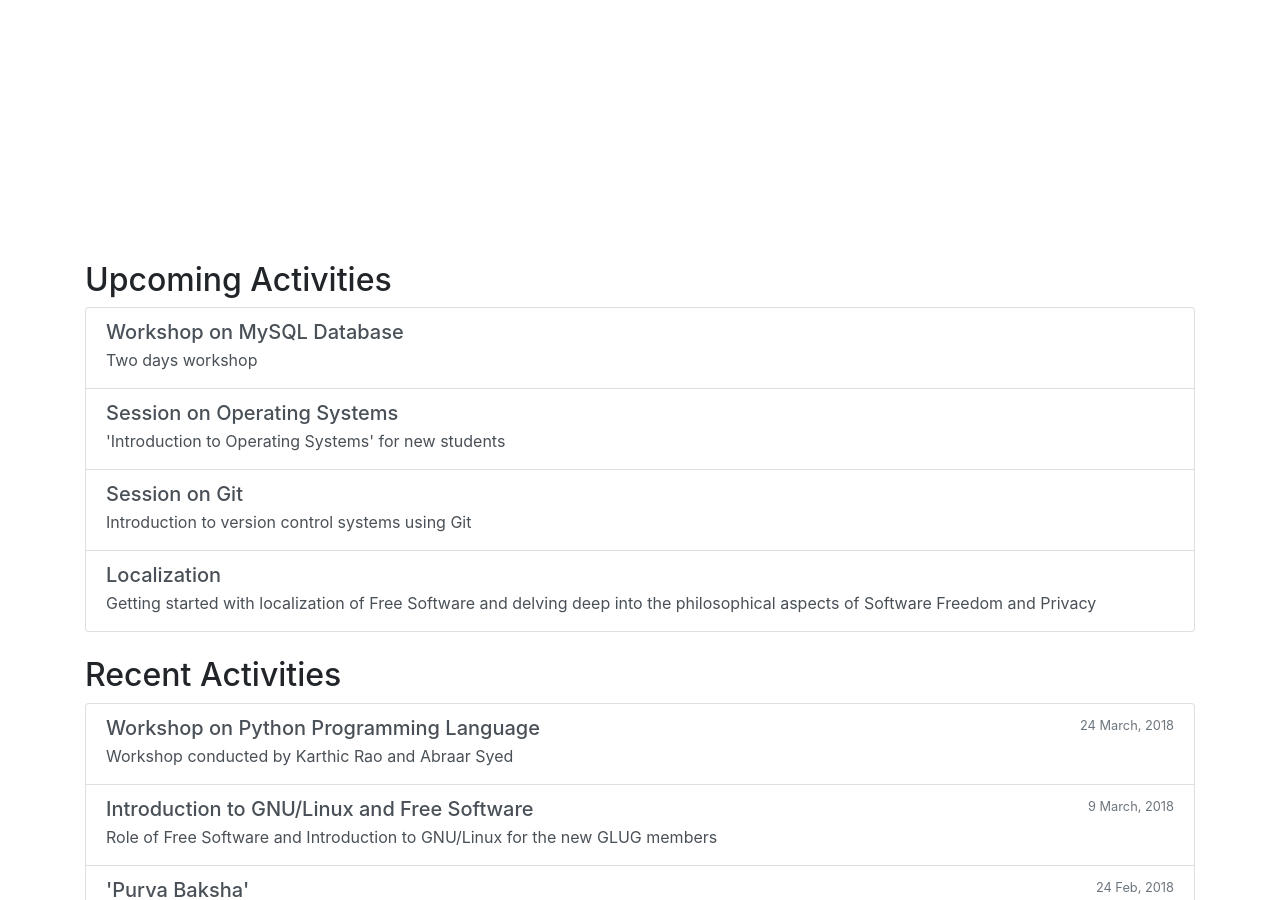
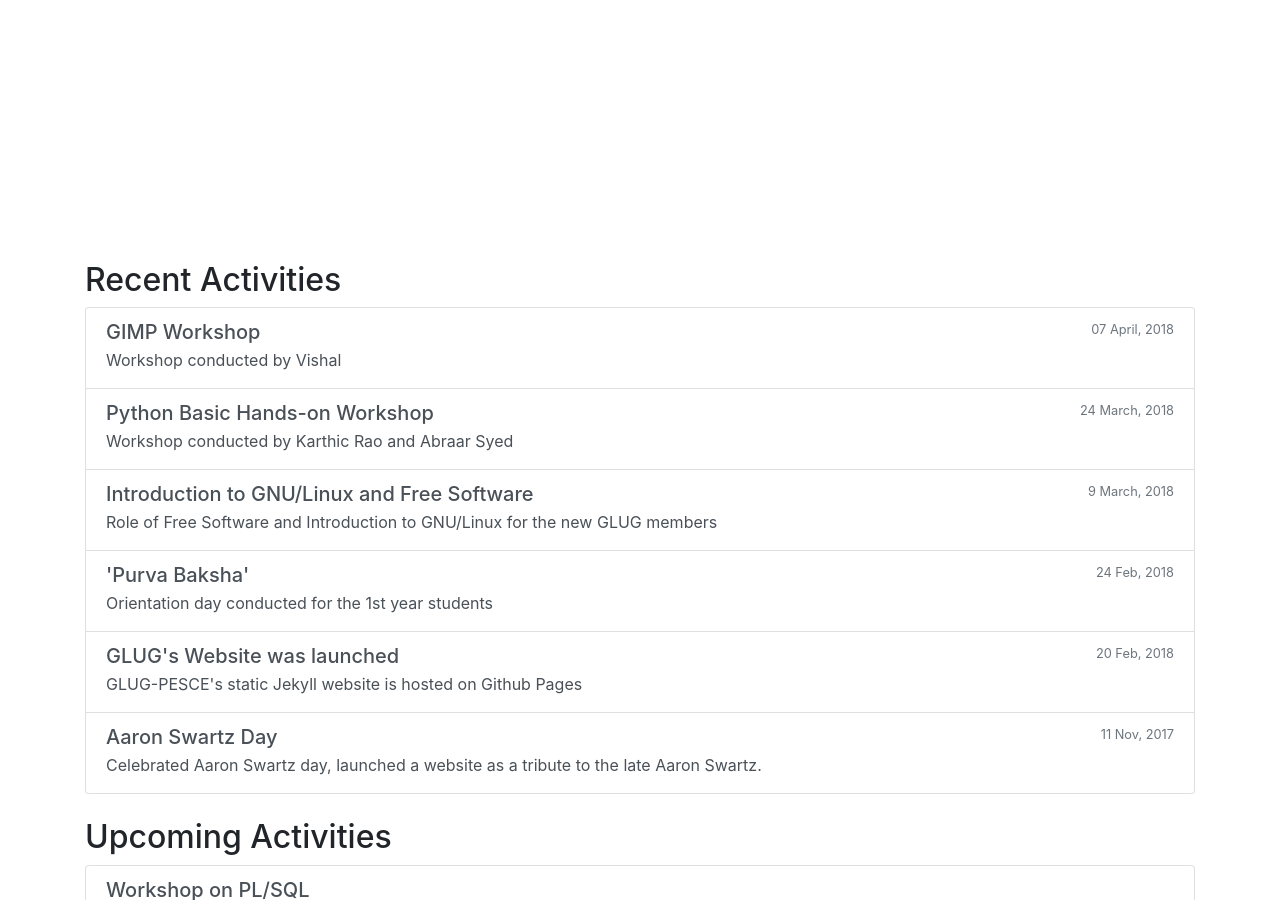
Before and after one commit to GLUG-PESCE/glug-pesce, a Jekyll site: the page built from index.html, in a window 1280 px wide and 900 px high, scrolled down 605 px. Built offline with Jekyll 4.4.1, drawn with Linux system fonts in a browser that asks for light colours; nearby versions of some CDN libraries; some of the changed text lies outside the part shown.

Commit message:
'Gimp workshop' blog upload

```diff
--- a/_includes/recent.html
+++ b/_includes/recent.html
@@ -1,7 +1,16 @@
 <div class="list-group mb-4">
+  <a href="/event/gimp-workshop/" class="list-group-item list-group-item-action flex-column align-items-start">
+    <div class="d-flex w-100 justify-content-between">
+      <h5 class="mb-1">GIMP Workshop</h5>
+      <small class="text-muted">07 April, 2018</small>
+    </div>
+    <p class="mb-1">Workshop conducted by Vishal</p>
+    <small class="text-muted"></small>
+  </a>
+
   <a href="/event/python-basic-hands-on-workshop/" class="list-group-item list-group-item-action flex-column align-items-start">
     <div class="d-flex w-100 justify-content-between">
-      <h5 class="mb-1">Workshop on Python Programming Language</h5>
+      <h5 class="mb-1">Python Basic Hands-on Workshop</h5>
       <small class="text-muted">24 March, 2018</small>
     </div>
     <p class="mb-1">Workshop conducted by Karthic Rao and Abraar Syed</p>
--- a/_includes/upcoming.html
+++ b/_includes/upcoming.html
@@ -1,7 +1,7 @@
 <div class="list-group mb-4">
   <span class="list-group-item list-group-item-action flex-column align-items-start">
     <div class="d-flex w-100 justify-content-between">
-      <h5 class="mb-1">Workshop on MySQL Database</h5>
+      <h5 class="mb-1">Workshop on PL/SQL</h5>
       <small class="text-muted"></small>
     </div>
     <p class="mb-1">Two days workshop</p>
--- /dev/null
+++ b/_posts/2018-04-09-gimp-workshop.md
@@ -0,0 +1,17 @@
+---
+layout: post
+title: GIMP Workshop
+categories: event
+date: 2018-04-09
+---
+![img1](/assets/img/blog/2018-04-09-gimp-workshop-01.jpeg)
+
+On 7th April, 2018 i.e on this Saturday Glug conducted a free workshop on GIMP, an alternative free software on Photoshop. The session was guided by Mr.Vishal as the resource person. The session 2pm and went on upto 5pm.
+
+It was a fun workshop where each individual got personal attention taking it as a plus point of not so crowded workshop having a strength of 20 Students. They were introduced to the different tools in GIMP and were let to present their own creativity. The session ended with each student doing their own GIF and taking with them other tools knowledge of GIMP.
+
+Thus Glug this Saturday introduced students with a free Photoshop software and filling students mind with a lot more creative knowledge technically.
+
+![img2](/assets/img/blog/2018-04-09-gimp-workshop-02.jpeg)
+
+![poster](/assets/img/blog/2018-04-09-gimp-workshop-poster.jpeg)
--- a/index.html
+++ b/index.html
@@ -7,8 +7,8 @@ layout: default
     <h4 class="text-center">P.E.S College of Engineering, Mandya</h4>
   </div>
 </div>
+<h2>Recent Activities</h2>
+{% include recent.html %}
+
 <h2>Upcoming Activities</h2>
 {% include upcoming.html %}
-
-<h2>Recent Activities</h2>
-{% include recent.html %}
```
Also changed, not shown: _posts/2018-03-26-python-basic-hands-on-workshop.md (+1 -1 lines), assets/img/blog/2018-04-09-gimp-workshop-01.jpeg (added), assets/img/blog/2018-04-09-gimp-workshop-02.jpeg (added), assets/img/blog/2018-04-09-gimp-workshop-poster.jpeg (added), assets/img/blog/introduction-to-gnu-linux-and-free-software-01.jpeg, assets/img/gallery/WhatsApp Image 2018-04-07 at 3.00.31 PM.jpeg (added), assets/img/gallery/WhatsApp Image 2018-04-07 at 3.00.32 PM.jpeg (added).
